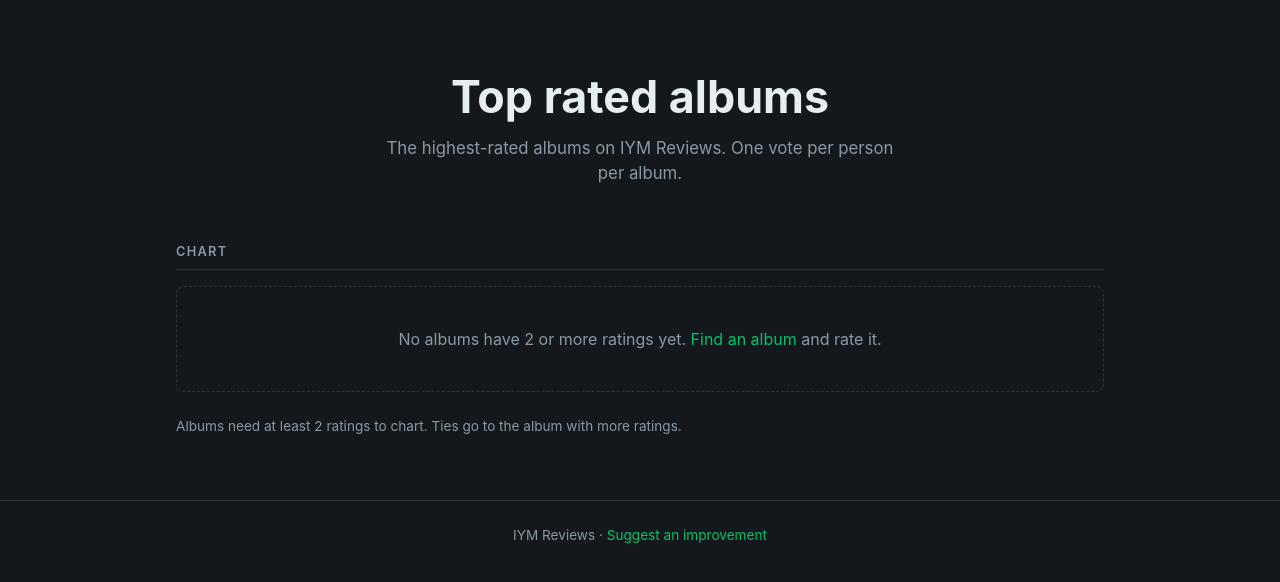
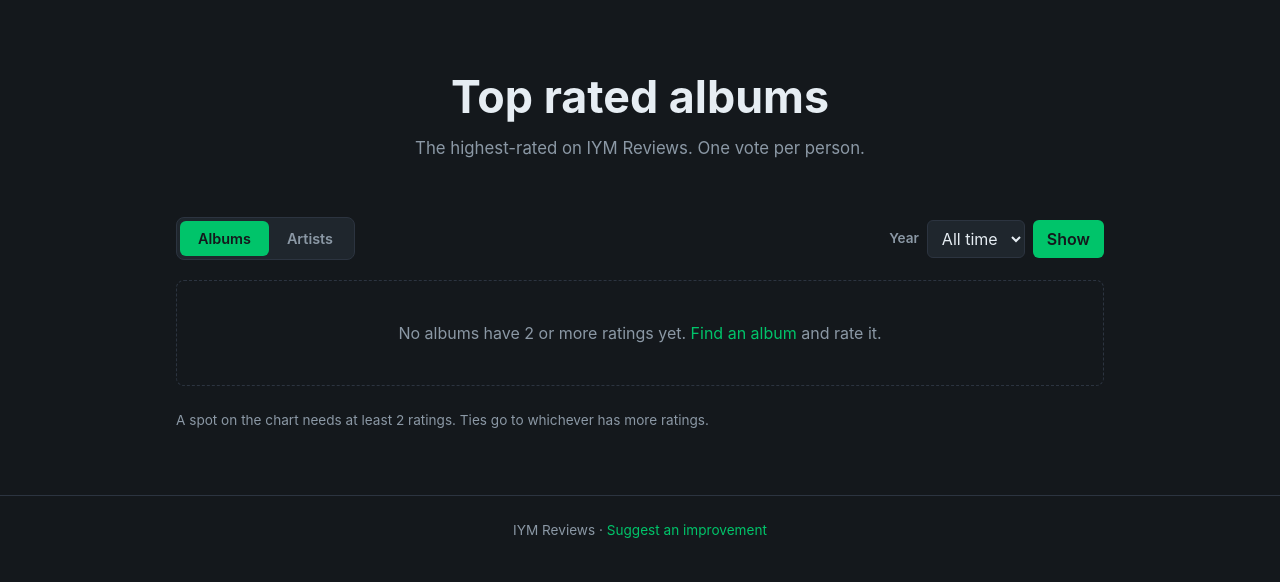
Before and after one commit to nikhil-r-kumar07/albumrating, a Django app: page /charts/ in a window 1280 px wide. Shown: the part 57-639 px from the top of the page. Run offline with Django 5.2, Linux system fonts and the light colour scheme; data comes from the database, SQL or seed files in the repository.

Commit message:
artist chart

```diff
--- a/albumrating/albumrating/templates/base.html
+++ b/albumrating/albumrating/templates/base.html
@@ -318,6 +318,74 @@
     }
 
     .diary-unrated { margin-bottom: 4px; }
+
+    .chart-controls {
+      display: flex;
+      flex-wrap: wrap;
+      align-items: center;
+      justify-content: space-between;
+      gap: 16px;
+      margin-bottom: 20px;
+    }
+
+    .segmented {
+      display: inline-flex;
+      padding: 3px;
+      background: var(--surface);
+      border: 1px solid var(--border);
+      border-radius: 8px;
+    }
+
+    .segmented a {
+      padding: 7px 18px;
+      border-radius: 6px;
+      font-size: 0.9rem;
+      font-weight: 600;
+      color: var(--muted);
+    }
+
+    .segmented a:hover { color: var(--text); }
+
+    .segmented a[aria-current="page"] {
+      background: var(--accent);
+      color: var(--bg);
+    }
+
+    .segmented a:focus-visible,
+    .chart-filter select:focus-visible {
+      outline: 2px solid var(--accent);
+      outline-offset: 2px;
+    }
+
+    .chart-filter {
+      display: flex;
+      align-items: center;
+      gap: 8px;
+    }
+
+    .chart-filter label {
+      font-size: 0.85rem;
+      font-weight: 600;
+      color: var(--muted);
+    }
+
+    .chart-filter select {
+      padding: 7px 10px;
+      background: var(--surface);
+      border: 1px solid var(--border);
+      border-radius: 6px;
+      color: var(--text);
+      font: inherit;
+    }
+
+    .chart-filter .btn { padding: 7px 14px; }
+
+    .chart-avatar {
+      width: 100%;
+      height: auto;
+      aspect-ratio: 1;
+      font-size: 1.5rem;
+    }
 
     .chart {
       margin: 0;
--- a/albumrating/charts/templates/charts/index.html
+++ b/albumrating/charts/templates/charts/index.html
@@ -2,12 +2,62 @@
 
 {% block content %}
   <section class="hero">
-    <h1>Top rated albums</h1>
-    <p>The highest-rated albums on IYM Reviews. One vote per person per album.</p>
+    <h1>
+      {% if template_data.chart == 'artists' %}Top rated artists
+      {% elif template_data.year %}Top rated albums of {{ template_data.year }}
+      {% else %}Top rated albums{% endif %}
+    </h1>
+    <p>The highest-rated on IYM Reviews. One vote per person.</p>
   </section>
 
+  <div class="chart-controls">
+    <nav class="segmented" aria-label="Chart type">
+      <a href="{% url 'charts.index' %}?chart=albums"{% if template_data.chart == 'albums' %} aria-current="page"{% endif %}>Albums</a>
+      <a href="{% url 'charts.index' %}?chart=artists"{% if template_data.chart == 'artists' %} aria-current="page"{% endif %}>Artists</a>
+    </nav>
+
+    {% if template_data.chart == 'albums' %}
+      <form class="chart-filter" method="GET" action="{% url 'charts.index' %}">
+        <input type="hidden" name="chart" value="albums">
+        <label for="year">Year</label>
+        <select id="year" name="year">
+          <option value="">All time</option>
+          {% for y in template_data.years %}
+            <option value="{{ y }}"{% if template_data.year == y|stringformat:"d" %} selected{% endif %}>{{ y }}</option>
+          {% endfor %}
+        </select>
+        <button class="btn" type="submit">Show</button>
+      </form>
+    {% endif %}
+  </div>
+
   <section>
-    <h2 class="section-title">Chart</h2>
+    {% if template_data.chart == 'artists' %}
+      {% if template_data.artists %}
+        <ol class="chart">
+          {% for artist in template_data.artists %}
+            <li class="chart-row">
+              <span class="chart-rank">{{ forloop.counter }}</span>
+              <a class="chart-cover" href="{% url 'albums.artist' id=artist.id %}" tabindex="-1" aria-hidden="true">
+                <div class="artist-avatar chart-avatar">{{ artist.name|slice:":1" }}</div>
+              </a>
+              <div class="chart-info">
+                <a class="chart-title" href="{% url 'albums.artist' id=artist.id %}">{{ artist.name }}</a>
+              </div>
+              <div class="chart-score">
+                <span class="chart-average"><span class="star-on" aria-hidden="true">★</span> {{ artist.average|floatformat:2 }}<span class="sr-only"> out of 5</span></span>
+                <span class="chart-count">{{ artist.ratings }} rating{{ artist.ratings|pluralize }}</span>
+              </div>
+            </li>
+          {% endfor %}
+        </ol>
+      {% else %}
+        <div class="empty">
+          No artists have {{ template_data.min_ratings }} or more ratings yet.
+          Open an artist from any album page and review them.
+        </div>
+      {% endif %}
+    {% else %}
       {% if template_data.albums %}
         <ol class="chart">
           {% for album in template_data.albums %}
@@ -31,10 +81,16 @@
         </ol>
       {% else %}
         <div class="empty">
+          {% if template_data.year %}
+            No albums from {{ template_data.year }} have {{ template_data.min_ratings }} or more ratings yet.
+            <a href="{% url 'charts.index' %}?chart=albums">See all time</a>.
+          {% else %}
             No albums have {{ template_data.min_ratings }} or more ratings yet.
             <a href="{% url 'albums.index' %}">Find an album</a> and rate it.
+          {% endif %}
         </div>
       {% endif %}
-    <p class="results-note">Albums need at least {{ template_data.min_ratings }} rating{{ template_data.min_ratings|pluralize }} to chart. Ties go to the album with more ratings.</p>
+    {% endif %}
+    <p class="results-note">A spot on the chart needs at least {{ template_data.min_ratings }} rating{{ template_data.min_ratings|pluralize }}. Ties go to whichever has more ratings.</p>
   </section>
 {% endblock %}
--- a/albumrating/charts/views.py
+++ b/albumrating/charts/views.py
@@ -1,16 +1,34 @@
 from django.shortcuts import render
 from django.db.models import Avg, Count
-from albums.models import Album
+from albums.models import Album, Artist
 
-# Albums need at least this many ratings to appear on the chart.
+# Albums and artists need at least this many ratings to appear on a chart.
 MIN_RATINGS = 2
 
 def index(request):
+    chart = request.GET.get('chart', 'albums')
+    if chart not in ['albums', 'artists']:
+        chart = 'albums'
     template_data = {}
     template_data['title'] = 'Charts'
-    template_data['albums'] = (Album.objects
-        .annotate(average=Avg('review__rating'), ratings=Count('review__rating'))
-        .filter(ratings__gte=MIN_RATINGS)
-        .order_by('-average', '-ratings', 'name')[:50])
+    template_data['chart'] = chart
     template_data['min_ratings'] = MIN_RATINGS
+    if chart == 'artists':
+        template_data['artists'] = (Artist.objects
+            .annotate(average=Avg('artistreview__rating'), ratings=Count('artistreview__rating'))
+            .filter(ratings__gte=MIN_RATINGS)
+            .order_by('-average', '-ratings', 'name')[:50])
+    else:
+        albums = (Album.objects
+            .annotate(average=Avg('review__rating'), ratings=Count('review__rating'))
+            .filter(ratings__gte=MIN_RATINGS))
+        year = request.GET.get('year', '')
+        if year.isdigit():
+            albums = albums.filter(year=int(year))
+            template_data['year'] = year
+        template_data['albums'] = albums.order_by('-average', '-ratings', 'name')[:50]
+        # Only offer years that have at least one rated album.
+        template_data['years'] = (Album.objects
+            .filter(year__isnull=False, review__rating__isnull=False)
+            .values_list('year', flat=True).distinct().order_by('-year'))
     return render(request, 'charts/index.html', {'template_data': template_data})
```
Lines whose indentation alone changed are shown as unchanged.
